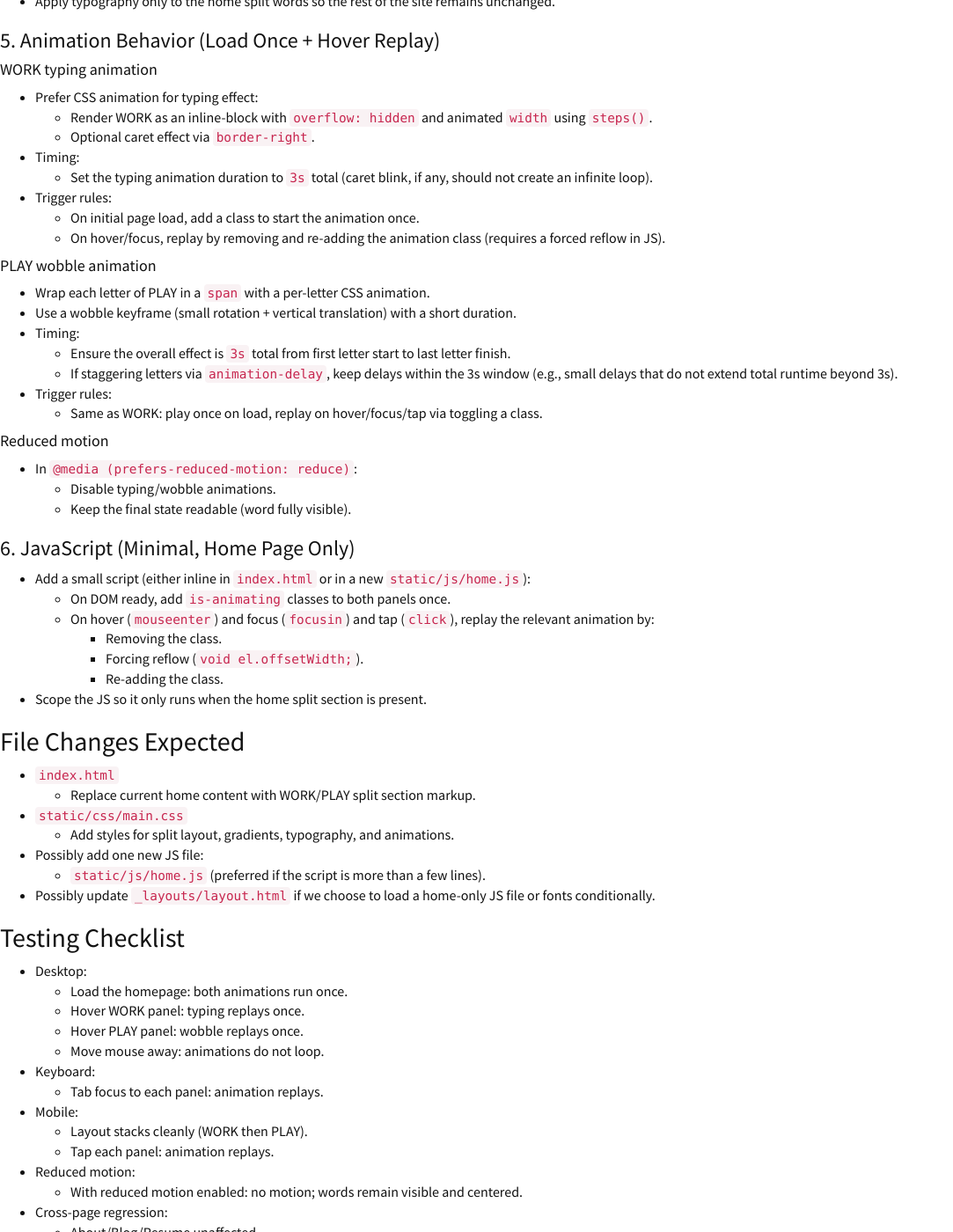
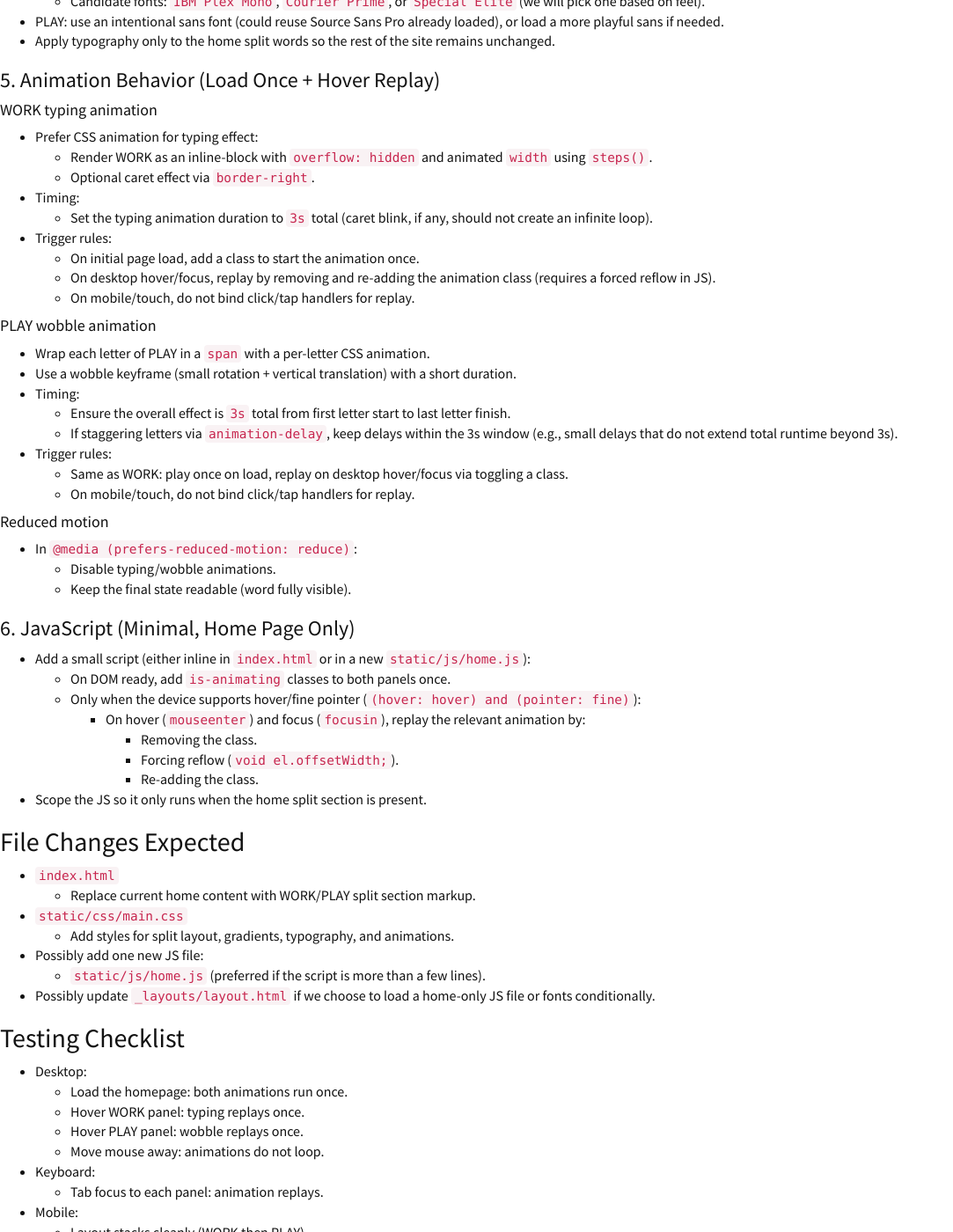
Before and after one commit to carrahlingo/carrahlingo.github.io, a Jekyll site: the page built from PLAN.md, in a window 1280 px wide and 1400 px high, scrolled down 1758 px. Shown: the whole window at 88% size, without its empty margins (0-1083 px from the left). Built offline with Jekyll 4.4.1, drawn with Linux system fonts in a browser that asks for light colours; nearby versions of some CDN libraries; our own code applies the rules of GitHub Pages for plain Markdown files; some of the changed text lies outside the part shown.

Commit message:
Plan mobile tap-to-navigate behavior for WORK/PLAY panels

```diff
--- a/PLAN.md
+++ b/PLAN.md
@@ -18,6 +18,8 @@
   - Runs again only when the user hovers the column (and should not loop forever).
 - Animation timing:
   - Both text animations have a total play length of `3s`.
+ - Mobile interaction:
+   - No tap-to-retrigger on mobile; tapping anywhere within a column should immediately navigate to the corresponding Work/Play page.
 
 ## UX / Professional-Grade Details To Include
 
@@ -29,7 +31,7 @@
   - Ensure keyboard users can retrigger animations via `:focus-visible` (not hover-only).
   - Keep text as real text (not canvas/SVG) for screen readers and SEO.
 - Touch devices:
-  - Hover does not exist on most phones; provide a tap-based retrigger (e.g., tap column to replay).
+  - Hover does not exist on most phones; do not add tap-based retrigger because the panels act as full-area links on mobile.
 - Performance:
   - Implement with minimal JS and CSS animations only (no new heavy libraries).
   - If adding fonts, add only the required weights to avoid large font downloads.
@@ -86,7 +88,8 @@
   - Set the typing animation duration to `3s` total (caret blink, if any, should not create an infinite loop).
 - Trigger rules:
   - On initial page load, add a class to start the animation once.
-  - On hover/focus, replay by removing and re-adding the animation class (requires a forced reflow in JS).
+  - On desktop hover/focus, replay by removing and re-adding the animation class (requires a forced reflow in JS).
+  - On mobile/touch, do not bind click/tap handlers for replay.
 
 #### PLAY wobble animation
 
@@ -96,7 +99,8 @@
   - Ensure the overall effect is `3s` total from first letter start to last letter finish.
   - If staggering letters via `animation-delay`, keep delays within the 3s window (e.g., small delays that do not extend total runtime beyond 3s).
 - Trigger rules:
-  - Same as WORK: play once on load, replay on hover/focus/tap via toggling a class.
+  - Same as WORK: play once on load, replay on desktop hover/focus via toggling a class.
+  - On mobile/touch, do not bind click/tap handlers for replay.
 
 #### Reduced motion
 
@@ -108,10 +112,11 @@
 
 - Add a small script (either inline in `index.html` or in a new `static/js/home.js`):
   - On DOM ready, add `is-animating` classes to both panels once.
-  - On hover (`mouseenter`) and focus (`focusin`) and tap (`click`), replay the relevant animation by:
-    - Removing the class.
-    - Forcing reflow (`void el.offsetWidth;`).
-    - Re-adding the class.
+  - Only when the device supports hover/fine pointer (`(hover: hover) and (pointer: fine)`):
+    - On hover (`mouseenter`) and focus (`focusin`), replay the relevant animation by:
+      - Removing the class.
+      - Forcing reflow (`void el.offsetWidth;`).
+      - Re-adding the class.
 - Scope the JS so it only runs when the home split section is present.
 
 ## File Changes Expected
@@ -135,7 +140,7 @@
   - Tab focus to each panel: animation replays.
 - Mobile:
   - Layout stacks cleanly (WORK then PLAY).
-  - Tap each panel: animation replays.
+  - Tap each panel: navigates immediately to the Work/Play page (no animation replay).
 - Reduced motion:
   - With reduced motion enabled: no motion; words remain visible and centered.
 - Cross-page regression:
@@ -143,6 +148,6 @@
 
 ## Open Questions (Need Your Preference Before Implementation)
 
-1. Should WORK/PLAY panels be purely visual, or do you want them clickable (e.g., WORK -> Resume, PLAY -> Blog/Photos)?
+1. What are the destination URLs for the Work and Play pages (and do those pages already exist in this repo)?
 2. Do you want the existing intro text ("Hi I'm Carrah...") to disappear entirely, or should it be incorporated subtly (e.g., small subtitle under the split)?
 3. Any specific font preference for the typewriter feel (clean mono vs vintage typewriter)?
```
